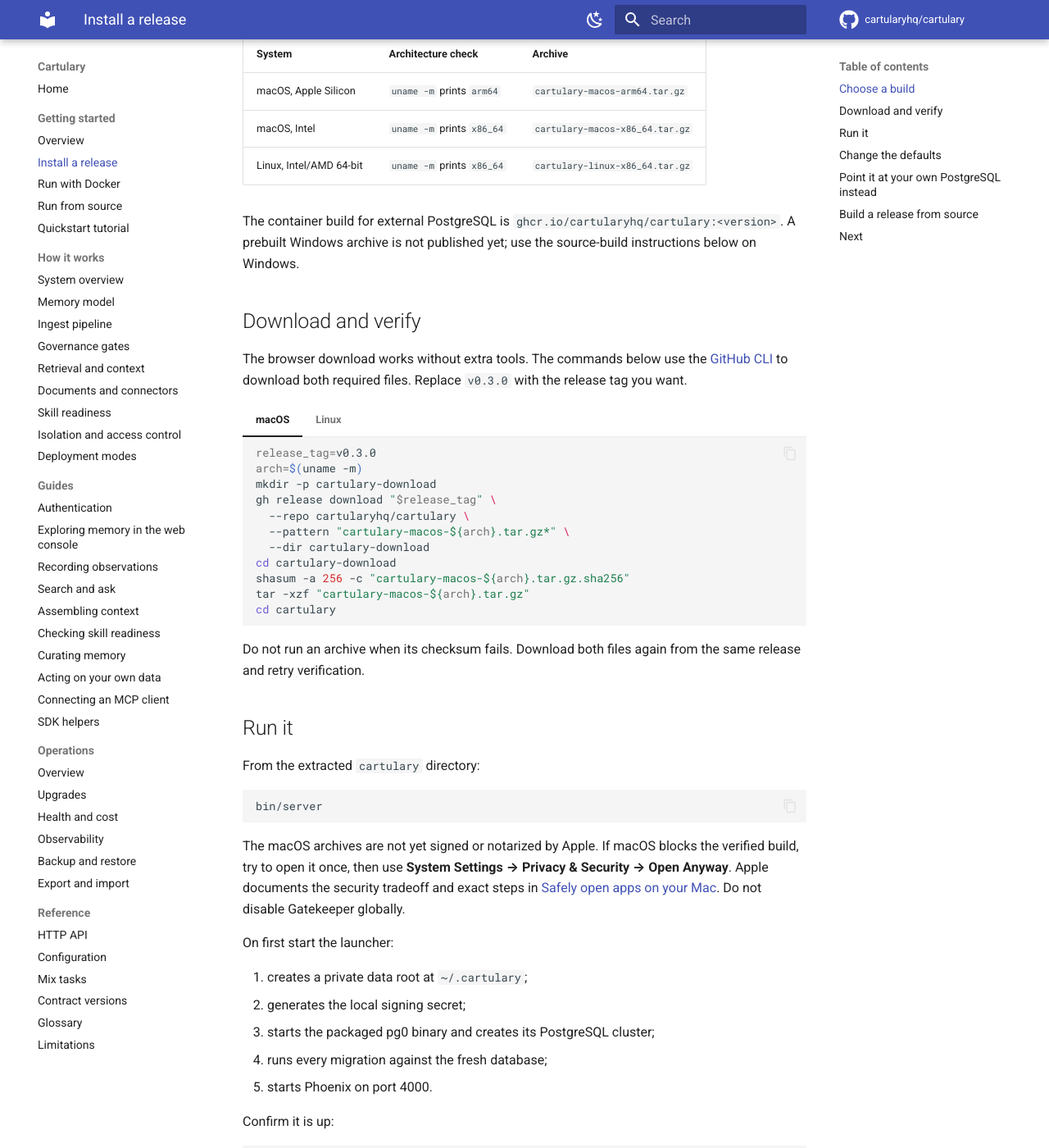
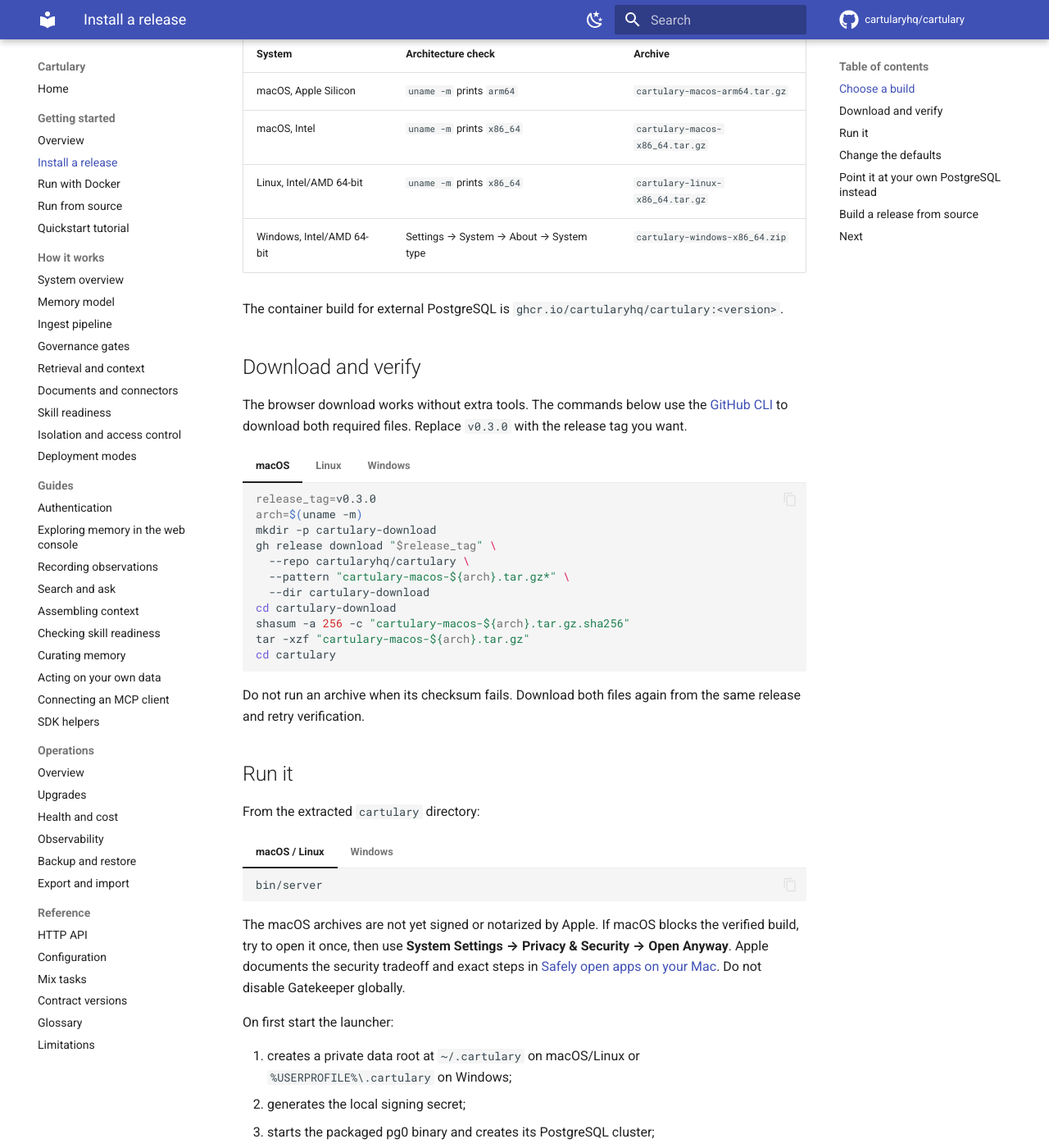
Before and after one commit to cartularyhq/cartulary, an MkDocs documentation site: the page built from docs/getting-started/install-release.md, in a window 1280 px wide and 1400 px high, scrolled down 346 px. Shown: the whole window at 82% size. Built offline with MkDocs 1.6.1 and Material for MkDocs 9.7.7, drawn with Linux system fonts in a browser that asks for light colours; comment, search, counter and statistics services are not loaded.

Commit message:
ci: publish Windows release package

````diff
--- a/docs/getting-started/install-release.md
+++ b/docs/getting-started/install-release.md
@@ -16,10 +16,10 @@
 | macOS, Apple Silicon | `uname -m` prints `arm64` | `cartulary-macos-arm64.tar.gz` |
 | macOS, Intel | `uname -m` prints `x86_64` | `cartulary-macos-x86_64.tar.gz` |
 | Linux, Intel/AMD 64-bit | `uname -m` prints `x86_64` | `cartulary-linux-x86_64.tar.gz` |
+| Windows, Intel/AMD 64-bit | Settings → System → About → System type | `cartulary-windows-x86_64.zip` |
 
 The container build for external PostgreSQL is
-`ghcr.io/cartularyhq/cartulary:<version>`. A prebuilt Windows archive is not
-published yet; use the source-build instructions below on Windows.
+`ghcr.io/cartularyhq/cartulary:<version>`.
 
 ## Download and verify
 
@@ -58,6 +58,23 @@
     cd cartulary
     ```
 
+=== "Windows"
+
+    ```powershell
+    $releaseTag = "v0.3.0"
+    $download = "cartulary-download"
+    gh release download $releaseTag `
+      --repo cartularyhq/cartulary `
+      --pattern "cartulary-windows-x86_64.zip*" `
+      --dir $download
+    Set-Location $download
+    $expected = (Get-Content cartulary-windows-x86_64.zip.sha256).Split()[0]
+    $actual = (Get-FileHash -Algorithm SHA256 cartulary-windows-x86_64.zip).Hash.ToLowerInvariant()
+    if ($actual -ne $expected) { throw "Checksum verification failed" }
+    Expand-Archive cartulary-windows-x86_64.zip
+    Set-Location cartulary
+    ```
+
 Do not run an archive when its checksum fails. Download both files again from
 the same release and retry verification.
 
@@ -65,9 +82,17 @@
 
 From the extracted `cartulary` directory:
 
-```bash
-bin/server
-```
+=== "macOS / Linux"
+
+    ```bash
+    bin/server
+    ```
+
+=== "Windows"
+
+    ```powershell
+    .\bin\server.bat
+    ```
 
 The macOS archives are not yet signed or notarized by Apple. If macOS blocks
 the verified build, try to open it once, then use **System Settings → Privacy &
@@ -77,7 +102,7 @@
 
 On first start the launcher:
 
-1. creates a private data root at `~/.cartulary`;
+1. creates a private data root at `~/.cartulary` on macOS/Linux or `%USERPROFILE%\.cartulary` on Windows;
 2. generates the local signing secret;
 3. starts the packaged pg0 binary and creates its PostgreSQL cluster;
 4. runs every migration against the fresh database;
````
Also changed, not shown: CHANGELOG.md (+2 -2 lines), README.md (+2 -2 lines), specs/architecture/evaluation-ci-release-readiness.md (+5 -4 lines), specs/implementation-status.md (+1 -1 lines), specs/process/release-checklist.md (+3 -2 lines), .github/workflows/README.md, 3 other files.
